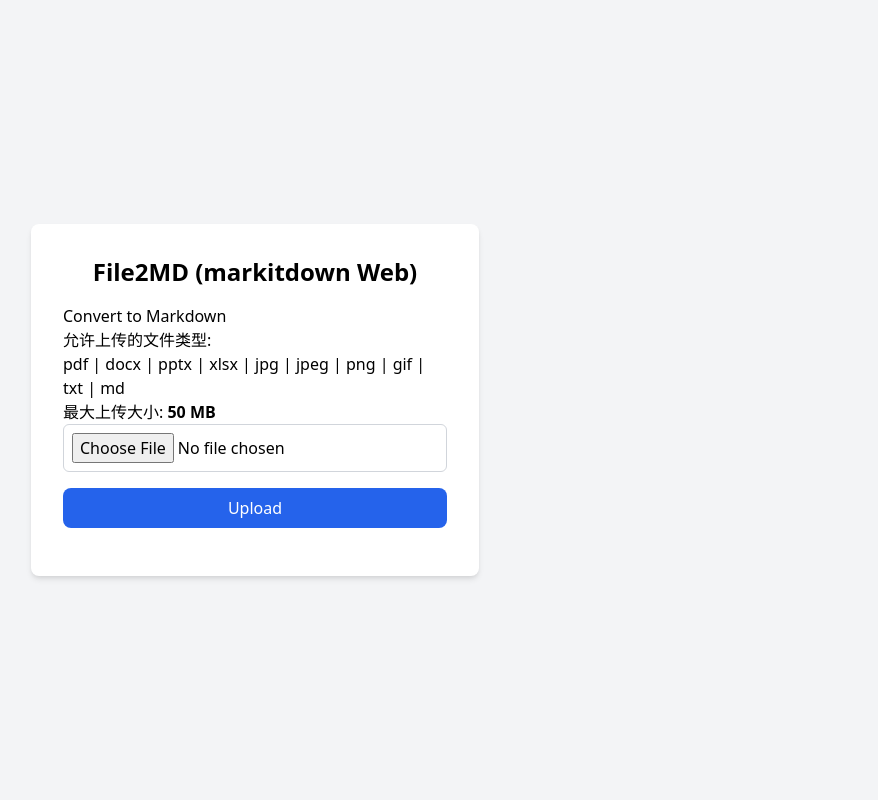
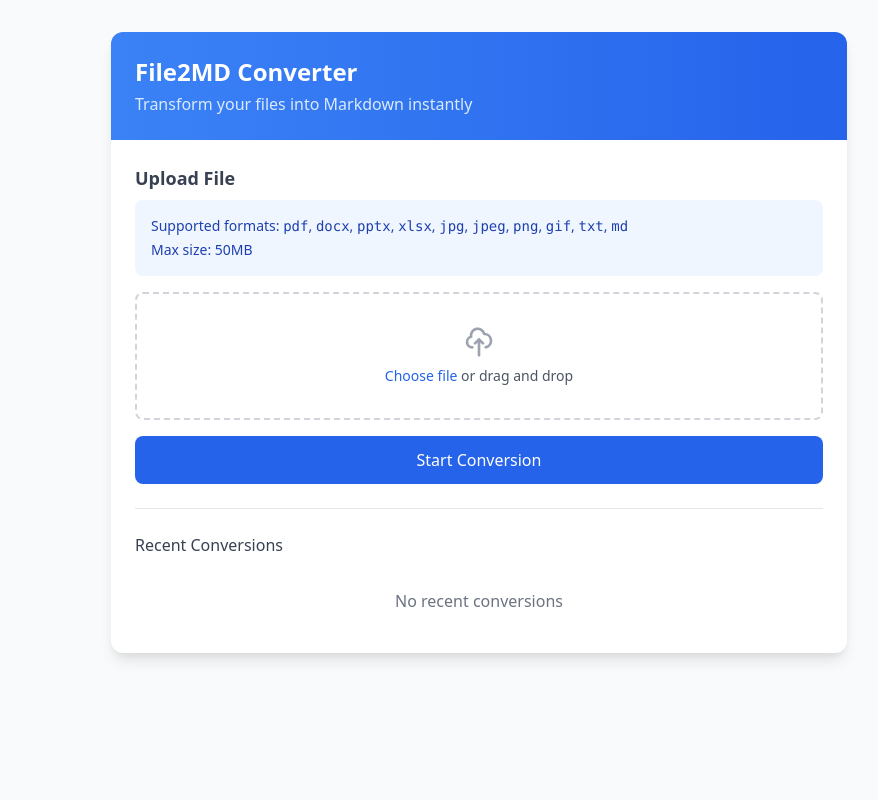
Before and after one commit to Athenavi/File2MD, a Flask app: page / in a window 1280 px wide. Shown: the whole page, without its empty margins (161-1039 px from the left). Run offline with Flask 3, Linux system fonts and the light colour scheme; some libraries are stand-ins or nearby versions.

Commit message:
fix: file download issue

```diff
--- a/templates/upload.html
+++ b/templates/upload.html
@@ -4,55 +4,99 @@
 <head>
     <meta charset="UTF-8">
     <meta name="viewport" content="width=device-width, initial-scale=1.0">
-    <title>File2MD (markitdown Web)</title>
+    <title>File2MD - Smart File Converter</title>
     <link href="https://cdn.jsdelivr.net/npm/tailwindcss@2.2.19/dist/tailwind.min.css" rel="stylesheet">
     <script src="https://code.jquery.com/jquery-3.6.0.min.js"></script>
     <script src="https://cdn.socket.io/4.0.0/socket.io.min.js"></script>
 </head>
 
-<body class="bg-gray-100 flex items-center justify-center min-h-screen">
+<body class="bg-gray-50 min-h-screen">
+    <div class="container mx-auto px-4 py-8 max-w-3xl">
+        <!-- Main Card -->
+        <div class="bg-white rounded-xl shadow-lg overflow-hidden">
+            <!-- Header Section -->
+            <div class="p-6 bg-gradient-to-r from-blue-500 to-blue-600">
+                <h1 class="text-2xl font-bold text-white">File2MD Converter</h1>
+                <p class="text-blue-100 mt-1">Transform your files into Markdown instantly</p>
+            </div>
 
-<div class="bg-white shadow-md rounded-lg p-8 w-full max-w-md">
-    <h1 class="text-2xl font-semibold mb-4 text-center">File2MD (markitdown Web)</h1>
-    <h2> Convert to Markdown</h2>
-    <p>允许上传的文件类型:</p>
-    <p>
-    {% for extension in allowed_mime_types %}
-        {{ extension }} {% if not loop.last %}| {% endif %}
+            <!-- Main Content -->
+            <div class="p-6 space-y-6">
+                <!-- Upload Section -->
+                <section class="space-y-4">
+                    <div class="space-y-2">
+                        <h2 class="text-lg font-semibold text-gray-700">Upload File</h2>
+                        <div class="bg-blue-50 p-4 rounded-lg">
+                            <p class="text-sm text-blue-800">
+                                Supported formats:
+                                {% for ext in allowed_mime_types %}
+                                <span class="font-mono">{{ ext }}</span>{% if not loop.last %}, {% endif %}
                                 {% endfor %}
                             </p>
+                            <p class="text-sm text-blue-800 mt-1">
+                                Max size: {{ maxSize//(1024 * 1024) }}MB
+                            </p>
+                        </div>
+                    </div>
 
-    <p>最大上传大小: <strong>{{ maxSize // (1024 * 1024) }} MB</strong></p>
                     <form id="uploadForm" action="/upload" method="post" enctype="multipart/form-data" class="space-y-4">
+                        <div class="flex items-center justify-center w-full">
+                            <label class="flex flex-col items-center justify-center w-full h-32 border-2 border-dashed border-gray-300 rounded-lg cursor-pointer hover:border-blue-500 transition-colors">
                                 <input type="file" name="file"
-               accept=".pdf,.docx,.pptx,.xlsx,.jpg,.jpeg,.png,.gif,.wav,.mp3,.html,.csv,.json,.xml" required
-               class="w-full p-2 border border-gray-300 rounded-md">
-        <button id="uploadButton" type="submit"
-                class="w-full bg-blue-600 text-white py-2 rounded-lg hover:bg-blue-700 transition duration-200">Upload
+                                       accept=".pdf,.docx,.pptx,.xlsx,.jpg,.jpeg,.png,.gif,.wav,.mp3,.html,.csv,.json,.xml"
+                                       class="hidden" required />
+                                <div class="flex flex-col items-center">
+                                    <svg class="w-8 h-8 text-gray-400 mb-2" fill="none" stroke="currentColor" viewBox="0 0 24 24">
+                                        <path stroke-linecap="round" stroke-linejoin="round" stroke-width="2" d="M7 16a4 4 0 01-.88-7.903A5 5 0 1115.9 6L16 6a5 5 0 011 9.9M15 13l-3-3m0 0l-3 3m3-3v12"/>
+                                    </svg>
+                                    <p class="text-sm text-gray-600">
+                                        <span class="text-blue-600 font-medium">Choose file</span> or drag and drop
+                                    </p>
+                                </div>
+                            </label>
+                        </div>
+                        <button id="uploadButton" type="submit" class="w-full bg-blue-600 hover:bg-blue-700 text-white font-medium py-3 px-6 rounded-lg transition-transform transform hover:scale-[1.02]">
+                            Start Conversion
                         </button>
                     </form>
-    <div id="progress" class="mt-4 text-center"></div>
-    <button id="downloadButton" class="hidden text-blue-600 mt-4" download>Download Markdown</button>
-    <div id="error-message" class="text-red-600 text-center mt-4 hidden"></div>
+                </section>
+
+                <!-- Progress & Error Section -->
+                <div id="progress" class="text-center text-sm text-gray-500"></div>
+                <div id="error-message" class="text-red-600 text-center text-sm hidden p-3 bg-red-50 rounded-lg"></div>
+
+                <!-- Recent Files Section -->
+                <section class="border-t pt-6">
+                    <h3 class="font-medium text-gray-700 mb-4">Recent Conversions</h3>
+                    <ul id="cachedFiles" class="space-y-3">
+                        <!-- Dynamic content from cache -->
+                    </ul>
+                </section>
             </div>
-
-<div id="cachedFilesContainer" class="mt-4 w-full max-w-md">
-    <ul id="cachedFiles" class="list-disc list-inside space-y-2"></ul>
+        </div>
     </div>
 
 <script>
     const socket = io();
 
-    // 连接成功
-    socket.on('connect', function () {
+    // Connection handler
+    socket.on('connect', function() {
         console.log('Connected to server.');
     });
 
-    $(document).ready(function () {
-        $('#uploadForm').on('submit', function (e) {
+    $(document).ready(function() {
+        // Initialize cached files list
+        updateCachedFilesList();
+
+        // File upload form handler
+        $('#uploadForm').on('submit', function(e) {
             e.preventDefault();
-            var formData = new FormData(this);
-            $('#uploadButton').prop('disabled', true).text('Processing...');
+            const formData = new FormData(this);
+            $('#uploadButton')
+                .prop('disabled', true)
+                .html('<svg class="animate-spin -ml-1 mr-2 h-4 w-4 text-white inline" xmlns="http://www.w3.org/2000/svg" fill="none" viewBox="0 0 24 24"><circle class="opacity-25" cx="12" cy="12" r="10" stroke="currentColor" stroke-width="4"></circle><path class="opacity-75" fill="currentColor" d="M4 12a8 8 0 018-8V0C5.373 0 0 5.373 0 12h4zm2 5.291A7.962 7.962 0 014 12H0c0 3.042 1.135 5.824 3 7.938l3-2.647z"></path></svg> Processing...');
+            $('#progress').text('Uploading and processing your file...');
+            $('#error-message').addClass('hidden');
 
             $.ajax({
                 url: '/upload',
@@ -60,52 +104,41 @@
                 data: formData,
                 contentType: false,
                 processData: false,
-                success: function (response) {
+                success: function(response) {
                     $('#progress').text('File is being processed...');
                 },
-                error: function (xhr) {
-                    $('#uploadButton').prop('disabled', false).text('Upload');
-                    $('#progress').text(''); // Clear progress message
-                    const errorMessage = xhr.responseJSON.message || 'An error occurred';
+                error: function(xhr) {
+                    resetUploadButton();
+                    $('#progress').text('');
+                    const errorMessage = xhr.responseJSON?.message || 'An error occurred during upload';
                     displayErrorMessage(errorMessage);
                 }
             });
         });
 
-        socket.on('process_complete', function (data) {
-            $('#progress').text('Conversion completed!'); // Update to completion message
-
-            // Add download button and delete button
-            const downloadButton = `
-                <button class="downloadBtn text-blue-600 mt-4" data-url="${data.url}">Download Markdown (${data.unique_id})</button>
-                <button class="deleteBtn text-red-600 mt-4 ml-2" data-id="${data.unique_id}">Delete</button>`;
-            $('#cachedFiles').append(`<li class="flex items-center">${downloadButton}</li>`);
-
-            $('#uploadButton').prop('disabled', false).text('Upload');
-
-            // Cache processed file
+        // Process completion handler
+        socket.on('process_complete', function(data) {
+            $('#progress').text('Conversion completed!');
+            resetUploadButton();
             cacheProcessedFile(data.unique_id, data.url);
+            updateCachedFilesList();
         });
 
-        socket.on('response', function (data) {
+        // Socket response handler
+        socket.on('response', function(data) {
             console.log(data.message);
         });
 
-        // Check cache on page load
-        updateCachedFilesList();
-
-        // Event delegation for download and delete button clicks
-        $(document).on('click', '.downloadBtn', function () {
+        // Download button handler
+        $(document).on('click', '.downloadBtn', function() {
             const url = $(this).data('url');
-            fetch(url, {method: 'HEAD'})
+            fetch(url, { method: 'HEAD' })
                 .then(response => {
                     if (response.status === 404) {
-                        // Resource not found, remove cache
-                        const uniqueId = $(this).text().match(/\((.*?)\)/)[1];
+                        const uniqueId = $(this).closest('li').find('.deleteBtn').data('id');
                         removeCachedFile(uniqueId);
                         displayErrorMessage('File not found, cache cleared.');
                     } else {
-                        // Resource exists, perform download
                         window.location.href = url;
                     }
                 })
@@ -115,53 +148,77 @@
                 });
         });
 
-        // Handle delete button click
-        $(document).on('click', '.deleteBtn', function () {
+        // Delete button handler
+        $(document).on('click', '.deleteBtn', function(e) {
+            e.stopPropagation();
             const uniqueId = $(this).data('id');
-            removeCachedFile(uniqueId); // Remove from localStorage
-            $(this).parent().remove(); // Remove entry from DOM
+            removeCachedFile(uniqueId);
+            $(this).closest('li').remove();
         });
-    });
+
+        // Helper functions
+        function resetUploadButton() {
+            $('#uploadButton')
+                .prop('disabled', false)
+                .html('Start Conversion');
+        }
 
         function cacheProcessedFile(unique_id, url) {
             const filesCache = JSON.parse(localStorage.getItem('processedFiles')) || {};
-        const originalFilename = $("input[type=file]").get(0).files[0].name; // Get original filename
-        filesCache[unique_id] = {url: url, filename: originalFilename}; // Store file URL and original filename
+            const originalFilename = $("input[type=file]").get(0).files[0]?.name || 'Converted File';
+            filesCache[unique_id] = { url: url, filename: originalFilename };
             localStorage.setItem('processedFiles', JSON.stringify(filesCache));
-        updateCachedFilesList();
         }
 
         function removeCachedFile(unique_id) {
             const filesCache = JSON.parse(localStorage.getItem('processedFiles')) || {};
-        delete filesCache[unique_id]; // Delete corresponding cache
+            delete filesCache[unique_id];
             localStorage.setItem('processedFiles', JSON.stringify(filesCache));
-        updateCachedFilesList(); // Update file list
         }
 
         function updateCachedFilesList() {
             const filesCache = JSON.parse(localStorage.getItem('processedFiles')) || {};
             const cachedFilesContainer = $('#cachedFiles');
-        cachedFilesContainer.empty(); // Clear current list
+            cachedFilesContainer.empty();
+
+            if (Object.keys(filesCache).length === 0) {
+                cachedFilesContainer.append(
+                    '<li class="text-center text-gray-500 py-4">No recent conversions</li>'
+                );
+                return;
+            }
 
             for (const [key, data] of Object.entries(filesCache)) {
-            const listItem = `
-                <li class="flex items-center">
-                    <button class="downloadBtn text-blue-600 hover:underline" data-url="${data.url}">File ${key} (${data.filename})</button>
-                    <button class="deleteBtn text-red-600 ml-2" data-id="${key}">Delete</button>
-                </li>`; // Display filename and delete button
-            cachedFilesContainer.append(listItem);
+                cachedFilesContainer.append(`
+                    <li class="flex items-center justify-between bg-gray-50 p-3 rounded-lg hover:bg-gray-100 transition-colors">
+                        <div class="truncate flex-1">
+                            <span class="text-gray-700">${data.filename}</span>
+                            <span class="text-xs text-gray-400 ml-2">${key}</span>
+                        </div>
+                        <div class="flex space-x-2">
+                            <button class="downloadBtn px-3 py-1 bg-blue-50 text-blue-600 hover:bg-blue-100 rounded text-sm font-medium" data-url="${data.url}">
+                                Download
+                            </button>
+                            <button class="deleteBtn p-1 text-red-500 hover:text-red-600 rounded-full hover:bg-red-50" data-id="${key}" title="Delete">
+                                <svg class="w-4 h-4" fill="none" stroke="currentColor" viewBox="0 0 24 24">
+                                    <path stroke-linecap="round" stroke-linejoin="round" stroke-width="2" d="M19 7l-.867 12.142A2 2 0 0116.138 21H7.862a2 2 0 01-1.995-1.858L5 7m5 4v6m4-6v6m1-10V4a1 1 0 00-1-1h-4a1 1 0 00-1 1v3M4 7h16"/>
+                                </svg>
+                            </button>
+                        </div>
+                    </li>`
+                );
             }
         }
 
         function displayErrorMessage(message) {
-        $('#error-message').text(message).removeClass('hidden');
-        // Provide focus for improved accessibility
+            const $errorMessage = $('#error-message');
+            $errorMessage.text(message).removeClass('hidden');
             setTimeout(() => {
-            $('#error-message').fadeOut(); // Automatically hide message after a few seconds
+                $errorMessage.fadeOut();
             }, 5000);
         }
+    });
 </script>
 
 </body>
-
 </html>
```
Lines whose indentation alone changed are shown as unchanged.
